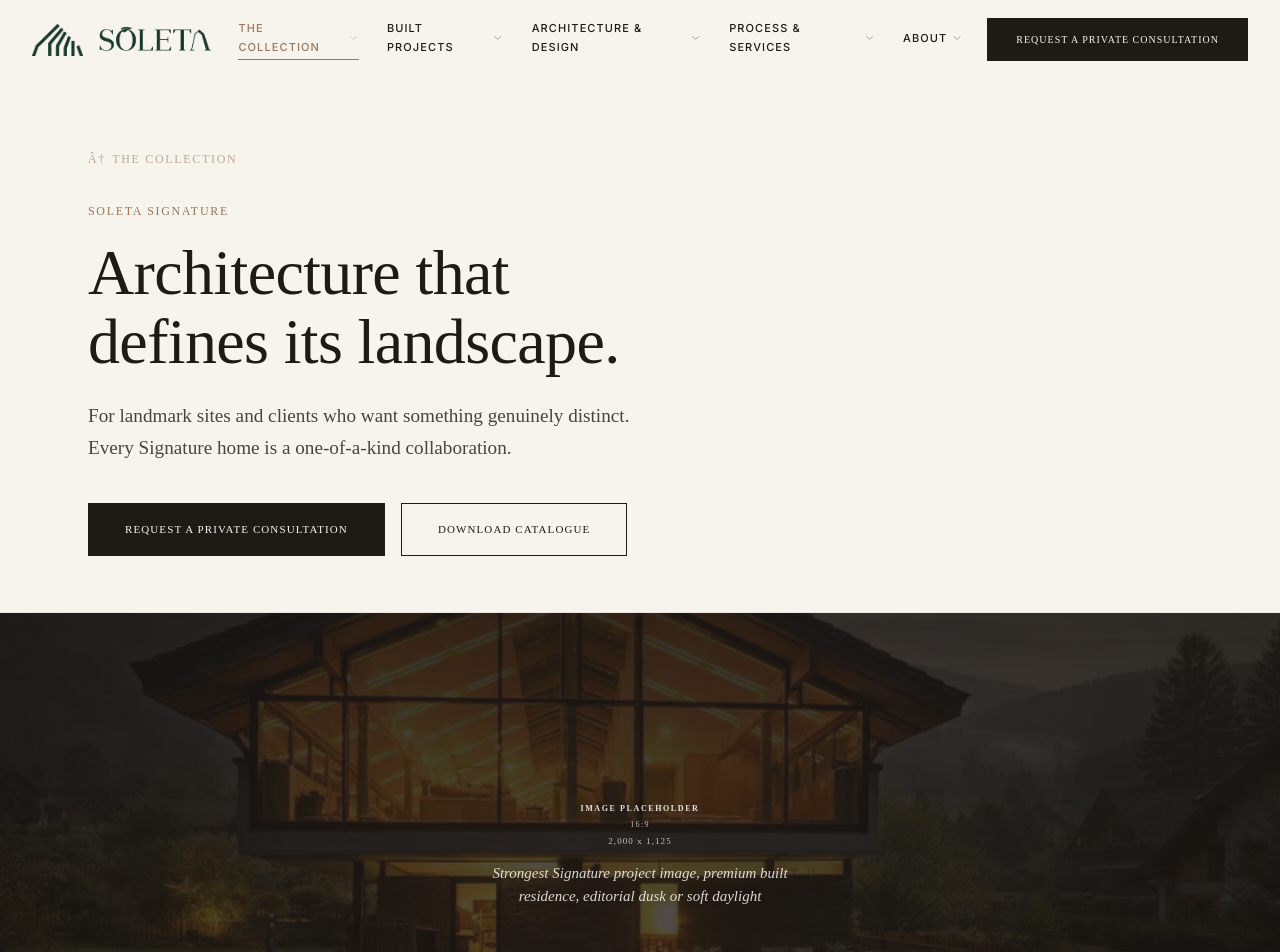
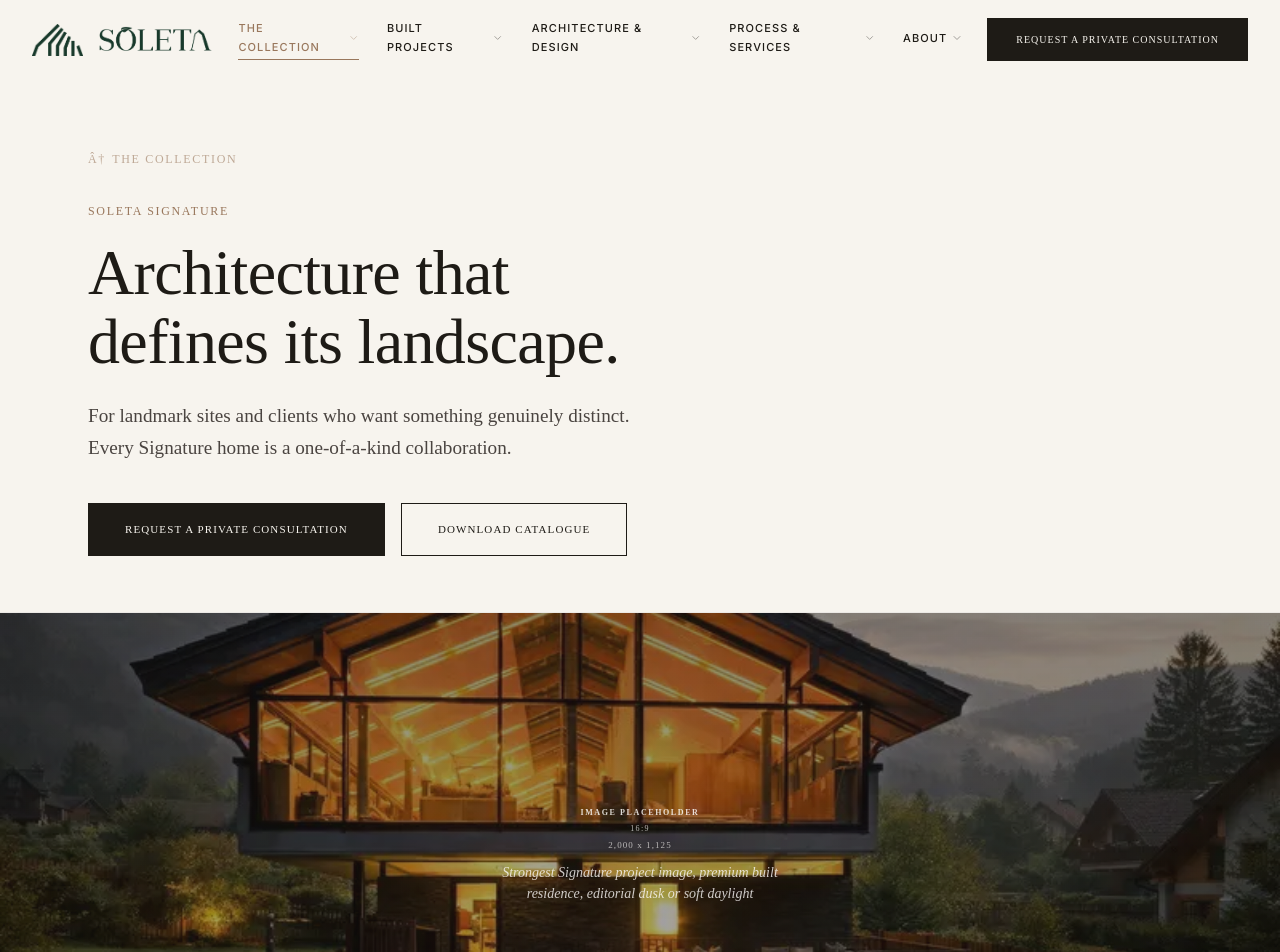
Before and after one commit to soleta-zeroenergy/Site-ul-soletahomes, a Next.js app: page /collection/signature in a window 1280 px wide. Shown: the top 952 px of the page. Built offline with nearby package versions, Linux system fonts and the light colour scheme.

Commit message:
Add controllable editorial image placeholders

```diff
--- a/app/collection/page.tsx
+++ b/app/collection/page.tsx
@@ -4,6 +4,7 @@ import Image from "next/image";
 import { ImagePlaceholder } from "@/components/sections/ImagePlaceholder";
 import { CtaBand } from "@/components/sections/CtaBand";
 import { withCanonical } from "@/lib/seo";
+import { showImagePlaceholders } from "@/lib/site-flags";
 import {
   collectionApproach,
   collectionFamilies,
@@ -78,6 +79,7 @@ export default function CollectionPage() {
                 sizes="(max-width: 1024px) 100vw, 50vw"
                 className="object-cover"
               />
+              {showImagePlaceholders && (
                 <div className="absolute inset-0 pointer-events-none">
                   <ImagePlaceholder
                     ratio="4:5"
@@ -88,6 +90,7 @@ export default function CollectionPage() {
                     variant="overlay"
                   />
                 </div>
+              )}
             </div>
           </div>
         </div>
@@ -161,7 +164,7 @@ export default function CollectionPage() {
                       />
                     )}
 
-                    {placeholder && (
+                    {showImagePlaceholders && placeholder && (
                       <div className="absolute inset-0 pointer-events-none">
                         <ImagePlaceholder
                           ratio={placeholder.ratio}
--- a/app/page.tsx
+++ b/app/page.tsx
@@ -27,6 +27,7 @@ import {
   homeCtaTextLink,
 } from "@/lib/content/home";
 import { withCanonical, siteConfig } from "@/lib/seo";
+import { showImagePlaceholders } from "@/lib/site-flags";
 
 export const metadata: Metadata = {
   ...withCanonical("/"),
@@ -165,7 +166,7 @@ export default function HomePage() {
                         className="object-cover transition-transform duration-700 ease-[cubic-bezier(0.16,1,0.3,1)] group-hover:scale-[1.04]"
                       />
                     )}
-                    {placeholder && (
+                    {showImagePlaceholders && placeholder && (
                       <div className="absolute inset-0 pointer-events-none">
                         <ImagePlaceholder
                           ratio={placeholder.ratio}
@@ -225,6 +226,7 @@ export default function HomePage() {
                 className="w-full h-auto"
                 sizes="(max-width: 1024px) 100vw, 50vw"
               />
+              {showImagePlaceholders && (
                 <div className="absolute inset-0 pointer-events-none">
                   <ImagePlaceholder
                     ratio="4:5"
@@ -235,6 +237,7 @@ export default function HomePage() {
                     variant="overlay"
                   />
                 </div>
+              )}
             </div>
 
             <div className="flex flex-col justify-center gap-8">
--- a/app/request-private-offer/page.tsx
+++ b/app/request-private-offer/page.tsx
@@ -2,6 +2,7 @@ import type { Metadata } from "next";
 import Image from "next/image";
 import { ImagePlaceholder } from "@/components/sections/ImagePlaceholder";
 import { withCanonical } from "@/lib/seo";
+import { showImagePlaceholders } from "@/lib/site-flags";
 import { PrivateOfferForm } from "@/components/sections/PrivateOfferForm";
 import { FaqAccordion } from "@/components/ui/FaqAccordion";
 import { CtaBand } from "@/components/sections/CtaBand";
@@ -64,6 +65,7 @@ export default function RequestPrivateOfferPage() {
           sizes="100vw"
         />
         <div className="absolute inset-0 bg-gradient-to-t from-black/20 to-transparent" />
+        {showImagePlaceholders && (
           <div className="absolute inset-0 pointer-events-none">
             <ImagePlaceholder
               ratio="21:9"
@@ -74,6 +76,7 @@ export default function RequestPrivateOfferPage() {
               variant="overlay"
             />
           </div>
+        )}
       </div>
 
       <section
@@ -170,6 +173,7 @@ export default function RequestPrivateOfferPage() {
               className="object-cover"
               sizes="(max-width: 1024px) 100vw, 50vw"
             />
+            {showImagePlaceholders && (
               <div className="absolute inset-0 pointer-events-none">
                 <ImagePlaceholder
                   ratio="4:3"
@@ -180,6 +184,7 @@ export default function RequestPrivateOfferPage() {
                   variant="overlay"
                 />
               </div>
+            )}
           </div>
         </div>
       </section>
--- a/components/sections/FamilyPage.tsx
+++ b/components/sections/FamilyPage.tsx
@@ -5,6 +5,7 @@ import { FaqAccordion } from "@/components/ui/FaqAccordion";
 import { FloorPlanModal } from "@/components/ui/FloorPlanModal";
 import { ImageGallery } from "@/components/ui/ImageGallery";
 import { ImagePlaceholder } from "@/components/sections/ImagePlaceholder";
+import { showImagePlaceholders } from "@/lib/site-flags";
 import type { HomeModel } from "@/lib/content/collection-models";
 
 /* â”€â”€â”€â”€â”€â”€â”€â”€â”€â”€â”€â”€â”€â”€â”€â”€â”€â”€â”€â”€â”€â”€â”€â”€â”€â”€â”€â”€â”€â”€â”€â”€â”€â”€â”€â”€â”€â”€â”€â”€â”€â”€â”€â”€â”€â”€â”€â”€â”€â”€â”€â”€â”€â”€â”€â”€â”€â”€â”€â”€â”€â”€â”€â”€â”€â”€â”€â”€â”€â”€â”€â”€â”€â”€â”€â”€â”€
@@ -75,9 +76,13 @@ export function FamilyPage({ model, imagePlaceholders }: FamilyPageProps) {
       {(model.heroImageSrc || imagePlaceholders?.hero) && (() => {
         const heroPlaceholder = imagePlaceholders?.hero;
         const placeholderMode = heroPlaceholder?.mode ?? "overlay";
+        const placeholdersEnabled = showImagePlaceholders;
         const showImage = Boolean(model.heroImageSrc) && placeholderMode !== "replace";
-        const showPlaceholderOnly = Boolean(heroPlaceholder) && (!model.heroImageSrc || placeholderMode === "replace");
-        const showPlaceholderOverlay = Boolean(model.heroImageSrc) && Boolean(heroPlaceholder) && placeholderMode === "overlay";
+        const showPlaceholderOnly =
+          placeholdersEnabled && Boolean(heroPlaceholder) && (!model.heroImageSrc || placeholderMode === "replace");
+        const showPlaceholderOverlay =
+          placeholdersEnabled && Boolean(model.heroImageSrc) && Boolean(heroPlaceholder) && placeholderMode === "overlay";
+        const showNeutralFrame = Boolean(heroPlaceholder) && !showImage && !showPlaceholderOnly;
 
         return (
           <div
@@ -93,6 +98,10 @@ export function FamilyPage({ model, imagePlaceholders }: FamilyPageProps) {
                 sizes="100vw"
                 className="object-cover"
               />
+            )}
+
+            {showNeutralFrame && (
+              <div aria-hidden="true" className="absolute inset-0" style={{ backgroundColor: "#ddd6cf" }} />
             )}
 
             {showPlaceholderOnly && heroPlaceholder && (
@@ -492,9 +501,13 @@ export function FamilyPage({ model, imagePlaceholders }: FamilyPageProps) {
               {model.relatedProjects.map((project, i) => {
                 const relatedPlaceholder = imagePlaceholders?.relatedProjects?.[i];
                 const placeholderMode = relatedPlaceholder?.mode ?? "overlay";
+                const placeholdersEnabled = showImagePlaceholders;
                 const showImage = Boolean(project.imageSrc) && placeholderMode !== "replace";
-                const showPlaceholderOnly = Boolean(relatedPlaceholder) && (!project.imageSrc || placeholderMode === "replace");
-                const showPlaceholderOverlay = Boolean(project.imageSrc) && Boolean(relatedPlaceholder) && placeholderMode === "overlay";
+                const showPlaceholderOnly =
+                  placeholdersEnabled && Boolean(relatedPlaceholder) && (!project.imageSrc || placeholderMode === "replace");
+                const showPlaceholderOverlay =
+                  placeholdersEnabled && Boolean(project.imageSrc) && Boolean(relatedPlaceholder) && placeholderMode === "overlay";
+                const showNeutralFrame = Boolean(relatedPlaceholder) && !showImage && !showPlaceholderOnly;
                 const inner = (
                   <div className="relative aspect-[4/3] overflow-hidden">
                     {showImage ? (
@@ -513,6 +526,8 @@ export function FamilyPage({ model, imagePlaceholders }: FamilyPageProps) {
                         fill
                         variant="solid"
                       />
+                    ) : showNeutralFrame ? (
+                      <div aria-hidden="true" className="absolute inset-0" style={{ backgroundColor: "#2a2623" }} />
                     ) : (
                       <div aria-hidden="true" className="absolute inset-0 bg-[#1a1714]" />
                     )}
--- a/components/sections/FeatureSplit.tsx
+++ b/components/sections/FeatureSplit.tsx
@@ -2,6 +2,7 @@ import Link from "next/link";
 import Image from "next/image";
 import { cn } from "@/lib/cn";
 import { ImagePlaceholder } from "@/components/sections/ImagePlaceholder";
+import { showImagePlaceholders } from "@/lib/site-flags";
 
 export type FeatureSplitProps = {
   eyebrow?: string;
@@ -72,9 +73,14 @@ export function FeatureSplit({
   const isDark = theme === "dark";
   const imgLeft = imagePosition === "left";
   const placeholderMode = imagePlaceholder?.mode ?? "overlay";
+  const hasPlaceholderConfig = Boolean(imagePlaceholder);
+  const placeholdersEnabled = showImagePlaceholders;
   const showImage = Boolean(imageSrc) && placeholderMode !== "replace";
-  const showPlaceholderOnly = Boolean(imagePlaceholder) && (!imageSrc || placeholderMode === "replace");
-  const showPlaceholderOverlay = Boolean(imageSrc) && Boolean(imagePlaceholder) && placeholderMode === "overlay";
+  const showPlaceholderOnly =
+    placeholdersEnabled && hasPlaceholderConfig && (!imageSrc || placeholderMode === "replace");
+  const showPlaceholderOverlay =
+    placeholdersEnabled && Boolean(imageSrc) && hasPlaceholderConfig && placeholderMode === "overlay";
+  const showNeutralFrame = hasPlaceholderConfig && !showImage && !showPlaceholderOnly;
 
   return (
     <section className={cn("section overflow-hidden", bgMap[theme])}>
@@ -97,6 +103,12 @@ export function FeatureSplit({
                   description={imagePlaceholder.description}
                   fill
                   variant="solid"
+                />
+              ) : showNeutralFrame ? (
+                <div
+                  aria-hidden="true"
+                  className="absolute inset-0"
+                  style={{ backgroundColor: isDark ? "#2a2623" : "#ddd6cf" }}
                 />
               ) : (
                 <div
--- a/components/sections/Hero.tsx
+++ b/components/sections/Hero.tsx
@@ -2,6 +2,7 @@ import Link from "next/link";
 import Image from "next/image";
 import { cn } from "@/lib/cn";
 import { ImagePlaceholder } from "@/components/sections/ImagePlaceholder";
+import { showImagePlaceholders } from "@/lib/site-flags";
 
 type Cta = { label: string; href: string };
 
@@ -62,9 +63,12 @@ export function Hero({
 }: HeroProps) {
   const centered = align === "center";
   const placeholderMode = editorialPlaceholder?.mode ?? "overlay";
+  const placeholdersEnabled = showImagePlaceholders;
   const showImage = Boolean(imageSrc) && placeholderMode !== "replace";
-  const showPlaceholderOverlay = Boolean(imageSrc) && Boolean(editorialPlaceholder) && placeholderMode === "overlay";
-  const showPlaceholderOnly = Boolean(editorialPlaceholder) && (!imageSrc || placeholderMode === "replace");
+  const showPlaceholderOverlay =
+    placeholdersEnabled && Boolean(imageSrc) && Boolean(editorialPlaceholder) && placeholderMode === "overlay";
+  const showPlaceholderOnly =
+    placeholdersEnabled && Boolean(editorialPlaceholder) && (!imageSrc || placeholderMode === "replace");
 
   return (
     <section
--- a/components/sections/ImagePlaceholder.tsx
+++ b/components/sections/ImagePlaceholder.tsx
@@ -41,8 +41,8 @@ export function ImagePlaceholder({
         style={{
           background:
             variant === "overlay"
-              ? "linear-gradient(180deg, rgba(26,23,20,0.70) 0%, rgba(26,23,20,0.55) 100%), radial-gradient(ellipse 80% 75% at 40% 55%, rgba(64,44,32,0.42) 0%, rgba(26,23,20,0.55) 60%, rgba(26,23,20,0.72) 100%)"
-              : "radial-gradient(ellipse 80% 75% at 40% 55%, rgba(64,44,32,0.88) 0%, rgba(26,23,20,0.97) 60%, #1a1714 100%)",
+              ? "linear-gradient(180deg, rgba(26,23,20,0.36) 0%, rgba(26,23,20,0.24) 100%), radial-gradient(ellipse 80% 75% at 40% 55%, rgba(64,44,32,0.16) 0%, rgba(26,23,20,0.20) 60%, rgba(26,23,20,0.28) 100%)"
+              : "radial-gradient(ellipse 80% 75% at 40% 55%, rgba(64,44,32,0.72) 0%, rgba(26,23,20,0.90) 60%, #1a1714 100%)",
         }}
       />
 
@@ -54,7 +54,7 @@ export function ImagePlaceholder({
             fontWeight: 600,
             letterSpacing: "0.20em",
             textTransform: "uppercase",
-            color: "rgba(250,248,246,0.90)",
+            color: "rgba(250,248,246,0.86)",
             lineHeight: 1,
           }}
         >
@@ -68,7 +68,7 @@ export function ImagePlaceholder({
             fontWeight: 500,
             letterSpacing: "0.16em",
             textTransform: "uppercase",
-            color: "rgba(250,248,246,0.70)",
+            color: "rgba(250,248,246,0.72)",
             lineHeight: 1,
           }}
         >
@@ -81,7 +81,7 @@ export function ImagePlaceholder({
             fontSize: "0.5625rem",
             fontWeight: 400,
             letterSpacing: "0.12em",
-            color: "rgba(250,248,246,0.75)",
+            color: "rgba(250,248,246,0.68)",
             lineHeight: 1,
           }}
         >
@@ -91,13 +91,13 @@ export function ImagePlaceholder({
         <p
           style={{
             fontFamily: "var(--font-heading)",
-            fontSize: "0.9375rem",
+            fontSize: "0.875rem",
             fontStyle: "italic",
             fontWeight: 400,
-            color: "rgba(250,248,246,0.85)",
-            lineHeight: 1.5,
+            color: "rgba(250,248,246,0.80)",
+            lineHeight: 1.45,
             maxWidth: "40ch",
-            marginTop: "0.5rem",
+            marginTop: "0.35rem",
           }}
         >
           {description}
--- a/components/sections/ProjectGrid.tsx
+++ b/components/sections/ProjectGrid.tsx
@@ -2,6 +2,7 @@ import Link from "next/link";
 import Image from "next/image";
 import { cn } from "@/lib/cn";
 import { ImagePlaceholder } from "@/components/sections/ImagePlaceholder";
+import { showImagePlaceholders } from "@/lib/site-flags";
 
 export type ProjectItem = {
   imageSrc?: string;
@@ -121,9 +122,14 @@ export function ProjectGrid({
             const hasImage = Boolean(project.imageSrc);
             const placeholder = editorialPlaceholders?.[i];
             const placeholderMode = placeholder?.mode ?? "overlay";
+            const hasPlaceholderConfig = Boolean(placeholder);
+            const placeholdersEnabled = showImagePlaceholders;
             const showImage = hasImage && placeholderMode !== "replace";
-            const showPlaceholderOnly = Boolean(placeholder) && (!hasImage || placeholderMode === "replace");
-            const showPlaceholderOverlay = Boolean(placeholder) && hasImage && placeholderMode === "overlay";
+            const showPlaceholderOnly =
+              placeholdersEnabled && hasPlaceholderConfig && (!hasImage || placeholderMode === "replace");
+            const showPlaceholderOverlay =
+              placeholdersEnabled && hasPlaceholderConfig && hasImage && placeholderMode === "overlay";
+            const showNeutralFrame = hasPlaceholderConfig && !showImage && !showPlaceholderOnly;
 
             const innerContent = (
               <div className="relative aspect-[4/3] overflow-hidden">
@@ -142,6 +148,12 @@ export function ProjectGrid({
                     description={placeholder.description}
                     fill
                     variant="solid"
+                  />
+                ) : showNeutralFrame ? (
+                  <div
+                    aria-hidden="true"
+                    className="absolute inset-0"
+                    style={{ backgroundColor: "#2a2623" }}
                   />
                 ) : (
                   <div
--- /dev/null
+++ b/lib/site-flags.ts
@@ -0,0 +1 @@
+export const showImagePlaceholders = true;
```
Lines whose indentation alone changed are shown as unchanged.
